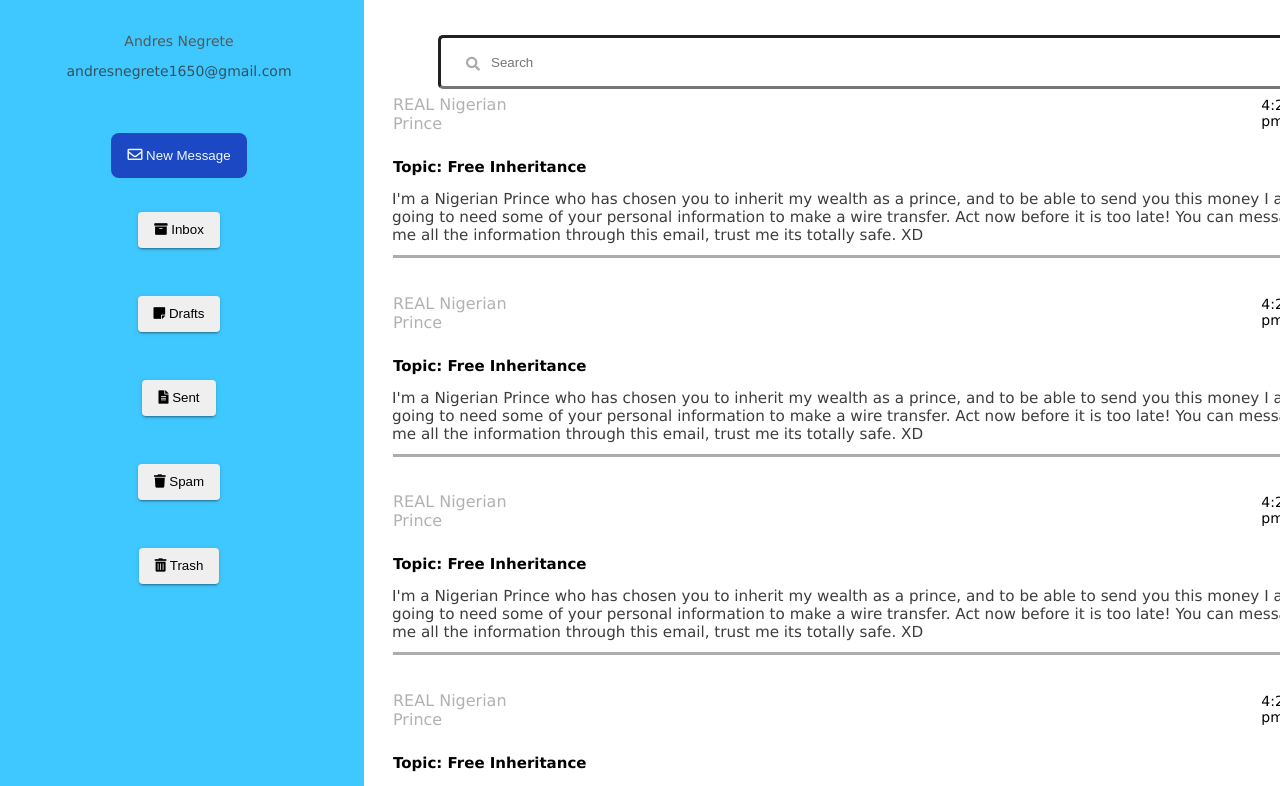
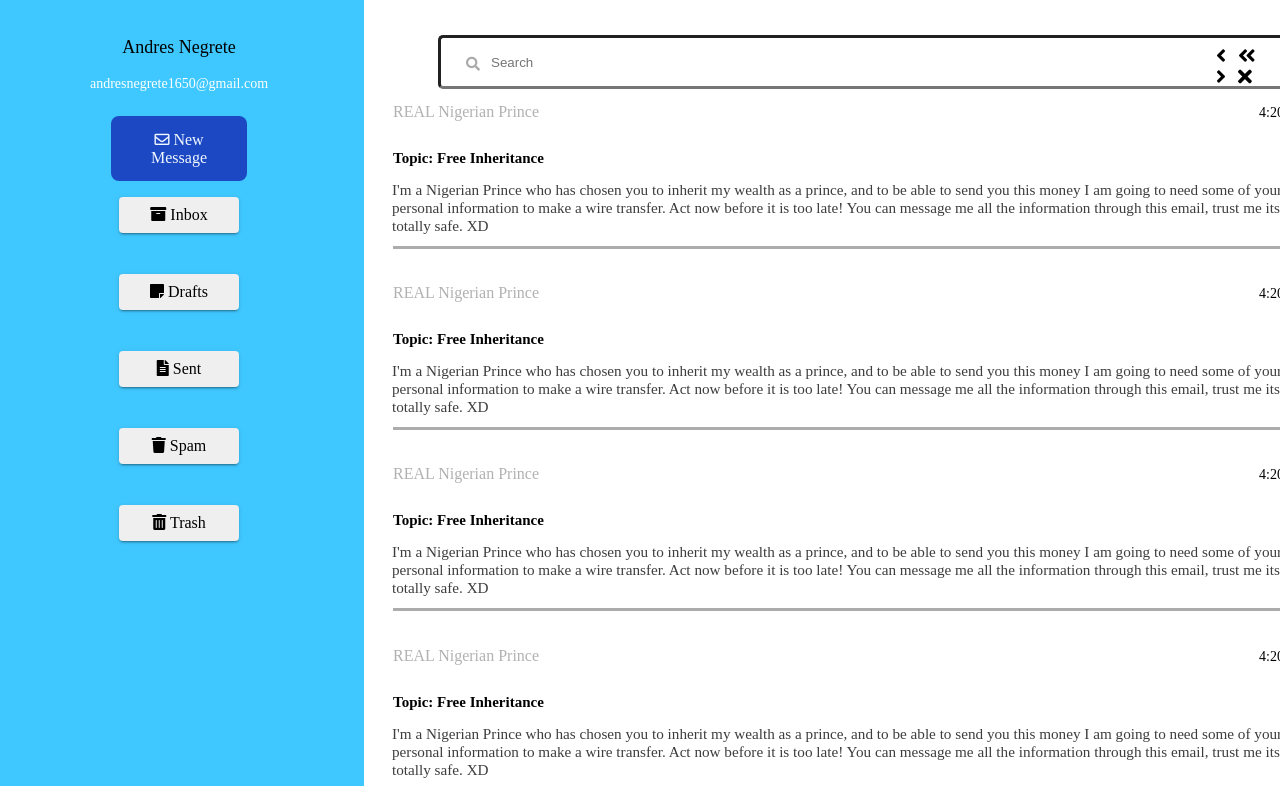
Before and after one commit to Andres1650/Email-Project, an Angular app: page / in a window 1280 px wide. Shown: the top 786 px of the page. Built offline with nearby package versions, Linux system fonts and the light colour scheme.

Commit message:
new fonts, new btn width

```diff
--- a/src/app/app.component.css
+++ b/src/app/app.component.css
@@ -1,8 +1,9 @@
 #container,
 .content-row{
     height: 1vh;
-    padding-bottom: 7vh;
-    padding-top: 20px;
+    padding-bottom: 8vh;
+    margin-top: 5px;
+
 }
 
 #top-menu-row{
@@ -29,10 +30,11 @@
 #button-font{
     font-family: Georgia, 'Times New Roman', Times, serif;
     font-size: 35px;
+
 }
 
 #mail-col{
-    padding-top: 3vh;
+    padding-top: 3.9vh;
     width:  115vh;
     margin-top: 25px;
     padding-left: 48vh;
@@ -56,7 +58,7 @@
 
 #all-format{
     font-size: 14px;
-    font-family: 'Lucida Sans', 'Lucida Sans Regular', 'Lucida Grande', 'Lucida Sans Unicode', Geneva, Verdana, sans-serif;
+    font-family: cursive;
 }
 
 
@@ -71,8 +73,9 @@
 }
 
 #main-button{
+    font-family: cursive;
     padding:1.8vh;
-    margin: 2.5vh;
+    margin: 1.3vh;
     size: 25px;
     width: 17vh;
     border-width: 3px;
@@ -82,10 +85,18 @@
     text-shadow:none !important;
     border:none !important;
     box-shadow:none !important;
+    font-size: 16px;
+
 }
 
 #address{
-    color: rgba(46, 46, 46, 0.774)
+    color: rgb(255, 255, 255);
+}
+
+#username{
+    font-size: 18px;
+    color: black;
+    font-family: cursive
 }
 
 #top-row{
@@ -97,11 +108,12 @@
     background-color: blue;
 }
 
-
 .example-button-row[_ngcontent-tyy-c19] button[_ngcontent-tyy-c19], .example-button-row[_ngcontent-tyy-c19] a[_ngcontent-tyy-c19] {
     margin-right: 8px;
 }
 .side-menu:not([class*=mat-elevation-z]) {
+    font-family: cursive;
+    font-size: 16px;
     box-shadow: 0 3px 1px -2px rgba(0,0,0,.2), 0 2px 2px 0 rgba(0,0,0,.14), 0 1px 5px 0 rgba(0,0,0,.12);
     box-sizing: border-box;
     position: relative;
@@ -121,6 +133,7 @@
     margin: 0;
     min-width: 64px;
     line-height: 36px;
+    width: 120px;
     padding: 0 16px;
     border-radius: 4px;
     overflow: visible;
@@ -166,6 +179,16 @@ html {
 
   }
 
+  #top-menu-btn{
+    position: fixed;
+    margin-left: 151vh;
+    padding-top: 4.5vh;
+  }
+
+  .top-btn-spacing{
+      padding-right: 1.5vh;
+  }
+
   .inputWithIcon input[type="text"]:focus + i {
     color: dodgerBlue;
   }
--- a/src/app/app.component.html
+++ b/src/app/app.component.html
@@ -22,7 +22,7 @@
 
 
     <div class="content-row">
-    <button _ngcontent-voc-c19="" mat-raised-button="" class="side-menu">
+    <button _ngcontent-voc-c19="" mat-raised-button="" matBadge = "8" matBadgePosition = "before" matBadgeColor = "accent" class="side-menu">
       <span class="mat-button-wrapper">
        <span class="icon-space">
         <i class="fas fa-archive"></i>
@@ -82,6 +82,12 @@
       <input id= "searchBox" type="text" placeholder="Search">
       <i class="fa fa-search icon" aria-hidden="true"></i>
       </div>
+      <div id="top-menu-btn">
+        <span class="top-btn-spacing"><i class="fas fa-angle-left" style='font-size:20px'></i></span>
+        <span class="top-btn-spacing"><i class="fas fa-angle-double-left" style='font-size:20px'></i></span>
+        <span class="top-btn-spacing"><i class="fas fa-angle-right" style='font-size:20px'></i></span>
+        <i class="fas fa-times" style='font-size:20px'></i>
+      </div>
   </div>
   <td class="align-top">
   <div id="mail-col">
--- a/src/app/badges.directive.ts
+++ b/src/app/badges.directive.ts
@@ -1,4 +1,6 @@
 import { Directive } from '@angular/core';
+
+
 
 @Directive({
   selector: '[appBadges]'
```
Also changed, not shown: src/app/app.module.ts (+10 -2 lines).
